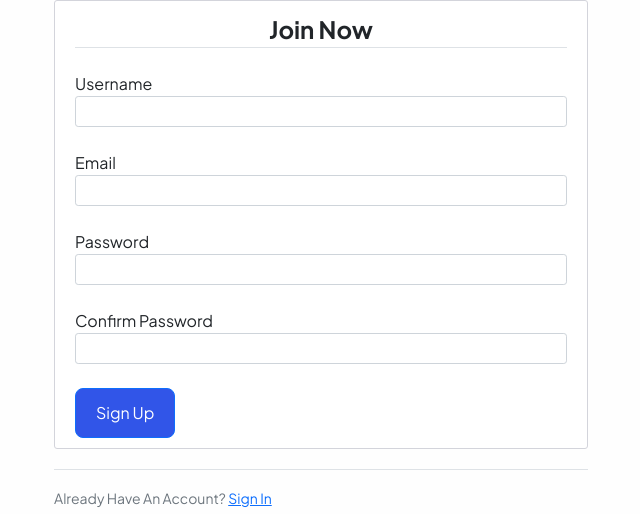
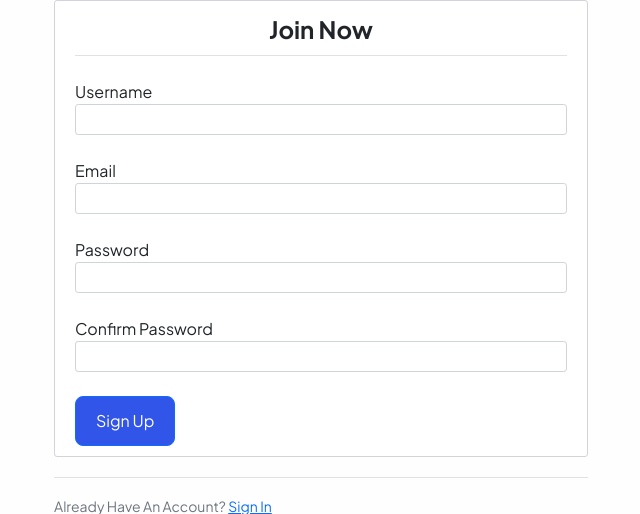
Before and after one commit to Rofaydaaa/Text-Hub, a Flask app: page /register in a window 1280 px wide. Shown: the part 156-670 px from the top of the page, without its empty margins (319-959 px from the left). Run offline with Flask 3, Linux system fonts and the light colour scheme.

Commit message:
Fixing a margins

```diff
--- a/texthub/templates/login.html
+++ b/texthub/templates/login.html
@@ -11,7 +11,7 @@
                     <form method="POST" action="">
                         {{ form.hidden_tag() }}
                         <fieldset class="form-group">
-                            <legend class="border-bottom mb-4">Log In</legend>
+                            <legend class="border-bottom pb-2 mb-4">Log In</legend>
                             <div class="form-group mb-4">
                                 {{ form.username.label(class="form-control-label") }}
                                 {% if form.username.errors %}
--- a/texthub/templates/register.html
+++ b/texthub/templates/register.html
@@ -11,7 +11,7 @@
                     <form method="POST" action="">
                         {{ form.hidden_tag() }}
                         <fieldset class="form-group">
-                            <legend class="border-bottom mb-4">Join Now</legend>
+                            <legend class="border-bottom pb-2 mb-4">Join Now</legend>
                             <div class="form-group mb-4">
                                 {{ form.username.label(class="form-control-label") }}
                                 {% if form.username.errors %}
```
